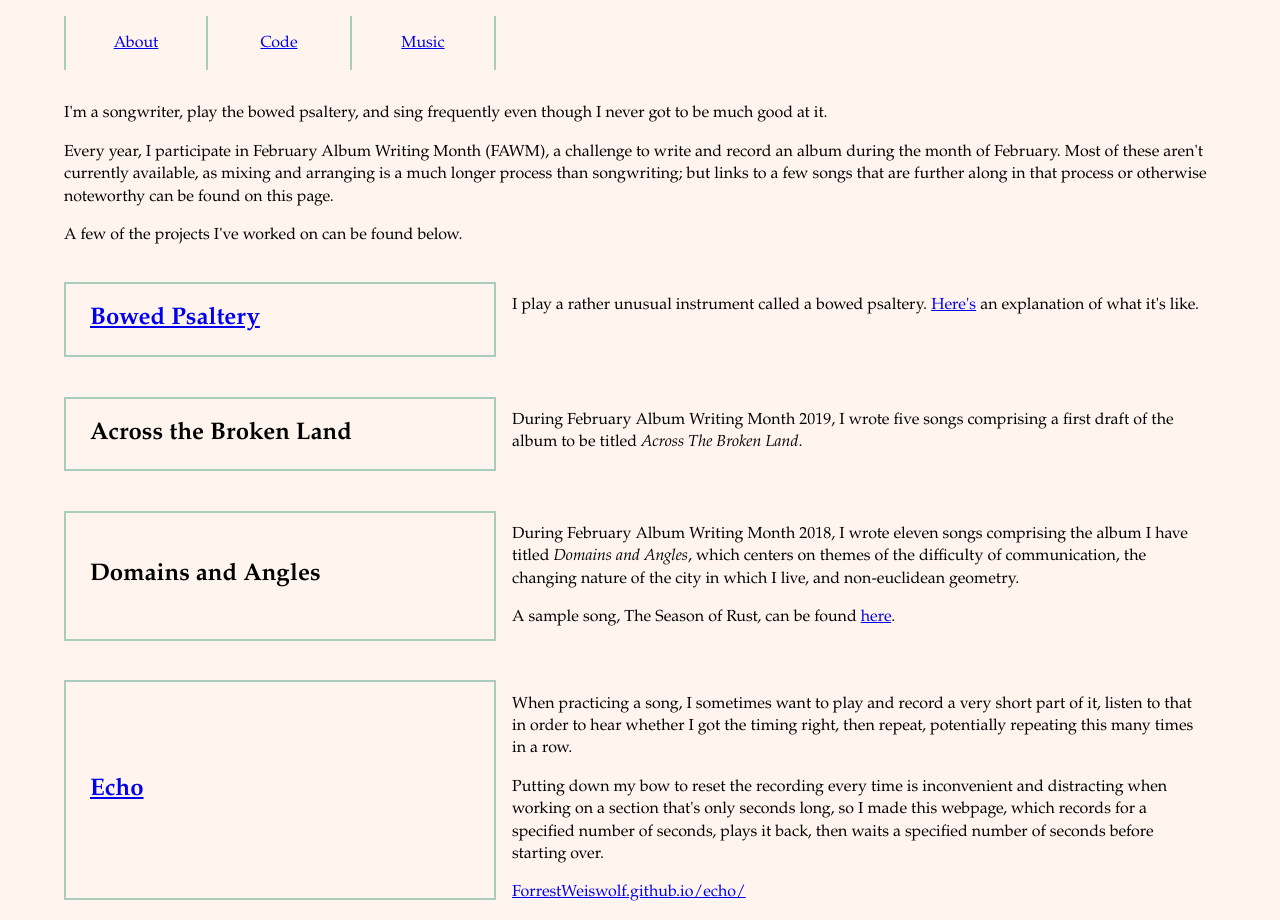
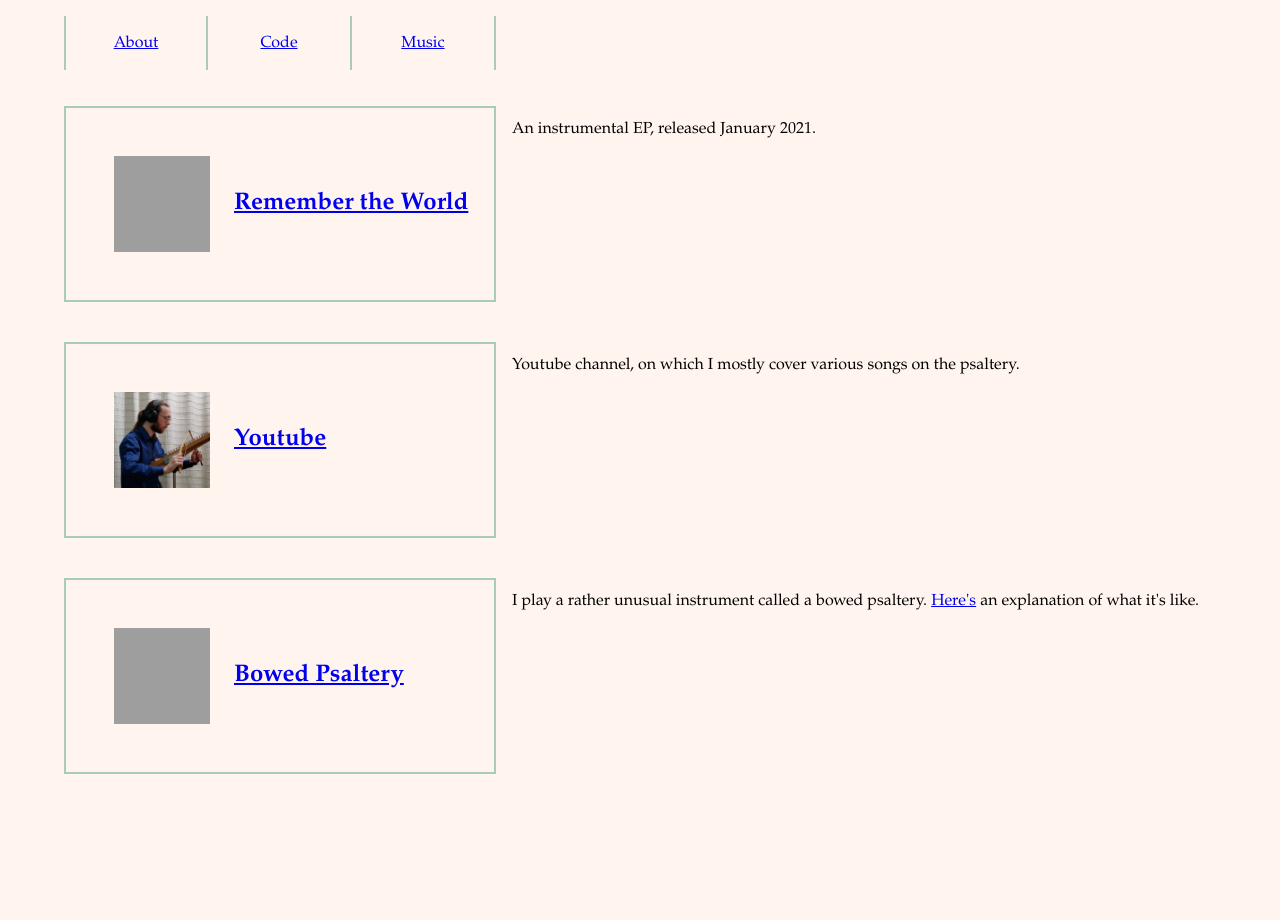
Before and after one commit to ForrestWeiswolf/forrestweiswolf.github.io, a Jekyll site: the page built from music.html, in a window 1280 px wide. Built offline with Jekyll 4.4.1, drawn with Linux system fonts in a browser that asks for light colours; grey boxes are pictures that could not be loaded.

Commit message:
Revise Music page

```diff
--- a/music.html
+++ b/music.html
@@ -3,67 +3,38 @@ layout: default
 title: Forrest Wolf - Music
 ---
 <div>
-  <p>I'm a songwriter, play the bowed psaltery, and sing frequently even though I never got to be much good at it.</p>
-  <p>
-    Every year, I participate in February Album Writing Month (FAWM), a challenge to write and record an album during the month of February. Most of these aren't currently available, as mixing and arranging is a much longer process than songwriting; but links to a few songs that are further along in that process or otherwise noteworthy can be found on this page.
-  </p>
-  <p>A few of the projects I've worked on can be found below.</p>
-
   <section class="project flex">
     <h2 class="left-side">
-      <!-- <img src="./assets/images/psaltery.jpg" alt="Photo of my psaltery"> -->
-      <a href="./psaltery.html">Bowed Psaltery</a>
-    </h2>
-    <div class="project-info right-side">
-      <p>I play a rather unusual instrument called a bowed psaltery.
-        <a href="./psaltery.html">Here's</a> an explanation of what it's like.</p>
-    </div>
-  </section>
-  <section class="project flex">
-    <h2 class="left-side">
-      <!-- <img src="" alt="Across the Broken Land Cover - "> -->
-      Across the Broken Land
+      <img src="./assets/images/remember-the-world-cover.png" alt="Remember the World cover">
+      <a href="https://forrestwolf.bandcamp.com/album/remember-the-world">Remember the World</a>
     </h2>
     <div class="project-info right-side">
       <p>
-        During February Album Writing Month 2019, I wrote five songs comprising a first draft of the album to be titled <i>Across The Broken Land</i>.
-      </p>
-    </div>
-  </section>
-  <section class="project flex">
-    <h2 class="left-side">
-      <!-- <img src="" alt="Domains and Angles Cover - "> -->
-      Domains and Angles
-    </h2>
-    <div class="project-info right-side">
-      <p>
-          During February Album Writing Month 2018, I wrote eleven songs comprising the album I have titled <i>Domains and Angles</i>, which centers on themes of the difficulty of communication, the changing nature of the city in which I live, and non-euclidean geometry.
-      </p>
-      <p>
-        A sample song, The Season of Rust, can be found <a href="https://soundcloud.com/user-957283792/the-season-of-rust-fawm-demo">here</a>.
+        An instrumental EP, released January 2021.
       </p>
     </div>
   </section>
 
   <section class="project flex">
     <h2 class="left-side">
-      <a href="https://forrestweiswolf.github.io/echo/">Echo</a>
+      <img src="./assets/images/playing-psaltery.png" alt="Photo of Forrest Wolf, playing the bowed psaltery">
+      <a href="https://www.youtube.com/channel/UCAqR1U3HQkJ9P0u6ZWwL5jA">Youtube</a>
     </h2>
     <div class="project-info right-side">
-      <p>When practicing a song, I sometimes want to play and record a very short part of it, listen to that in order to hear whether I got the timing right, then repeat, potentially repeating this many times in a row.</p>
-      <p>Putting down my bow to reset the recording every time is inconvenient and distracting when working on a section that's only seconds long, so I made this webpage, which records for a specified number of seconds, plays it back, then waits a specified number of seconds before starting over.</p>
-      <a href="https://forrestweiswolf.github.io/echo/">ForrestWeiswolf.github.io/echo/</a>
+      <p>
+        Youtube channel, on which I mostly cover various songs on the psaltery.
+      </p>
     </div>
   </section>
 
-  <!-- <section class="project flex">
-      <h2 class="left-side">
-        <img src="" alt="Remember the World cover - ">
-        <a href="">Remember the World</a>
-      </h2>
-      <div class="project-info right-side">
-        <p>
-        </p>
-      </div>
-    </section> -->
+  <section class="project flex">
+    <h2 class="left-side">
+      <img src="./assets/images/psaltery.jpg" alt="Photo of a bowed psaltery">
+      <a href="./psaltery.html">Bowed Psaltery</a>
+    </h2>
+    <div class="project-info right-side">
+      <p>I play a rather unusual instrument called a bowed psaltery.
+      <a href="./psaltery.html">Here's</a> an explanation of what it's like.</p>
+    </div>
+  </section>
 </div>
```
Also changed, not shown: assets/images/playing-psaltery.png (added), 1 other file.
